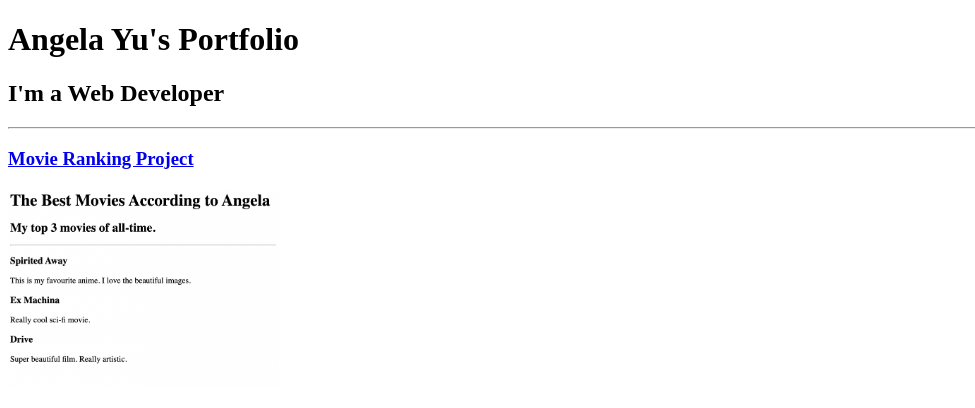
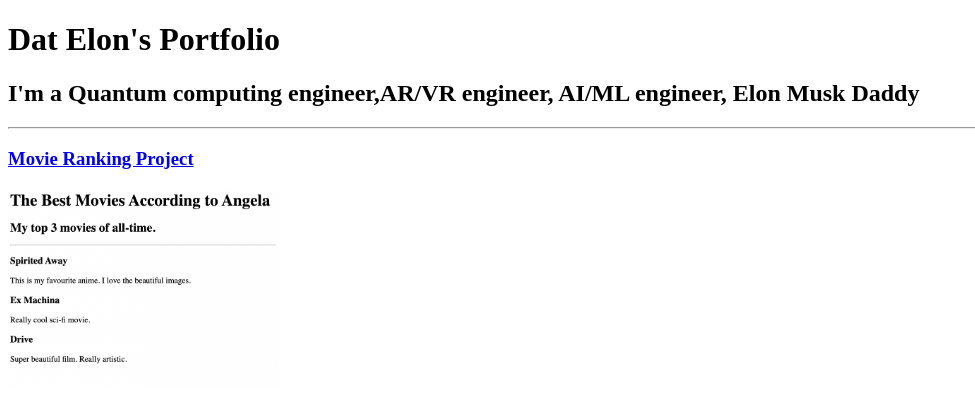
Before and after one commit to ngtdat9/html-profolio, a plain HTML site: page index.html in a window 1280 px wide. Shown: the top 408 px of the page, without its empty margins (0-975 px from the left). Drawn offline with Linux system fonts and the light colour scheme.

Commit message:
Update index.html

```diff
--- a/index.html
+++ b/index.html
@@ -3,12 +3,12 @@
 
 <head>
   <meta charset="UTF-8">
-  <title>Angela's Portfolio</title>
+  <title>Dat Elon's Portfolio</title>
 </head>
 
 <body>
-  <h1>Angela Yu's Portfolio</h1>
-  <h2>I'm a Web Developer</h2>
+  <h1>Dat Elon's Portfolio</h1>
+  <h2>I'm a Quantum computing engineer,AR/VR engineer, AI/ML engineer, Elon Musk Daddy</h2>
   <hr />
   <h3><a href="./public/movie-ranking.html">Movie Ranking Project</a></h3>
   <img src="./assets/images/movie-ranking.png" height="200" alt="movie ranking project preview"/>
```
